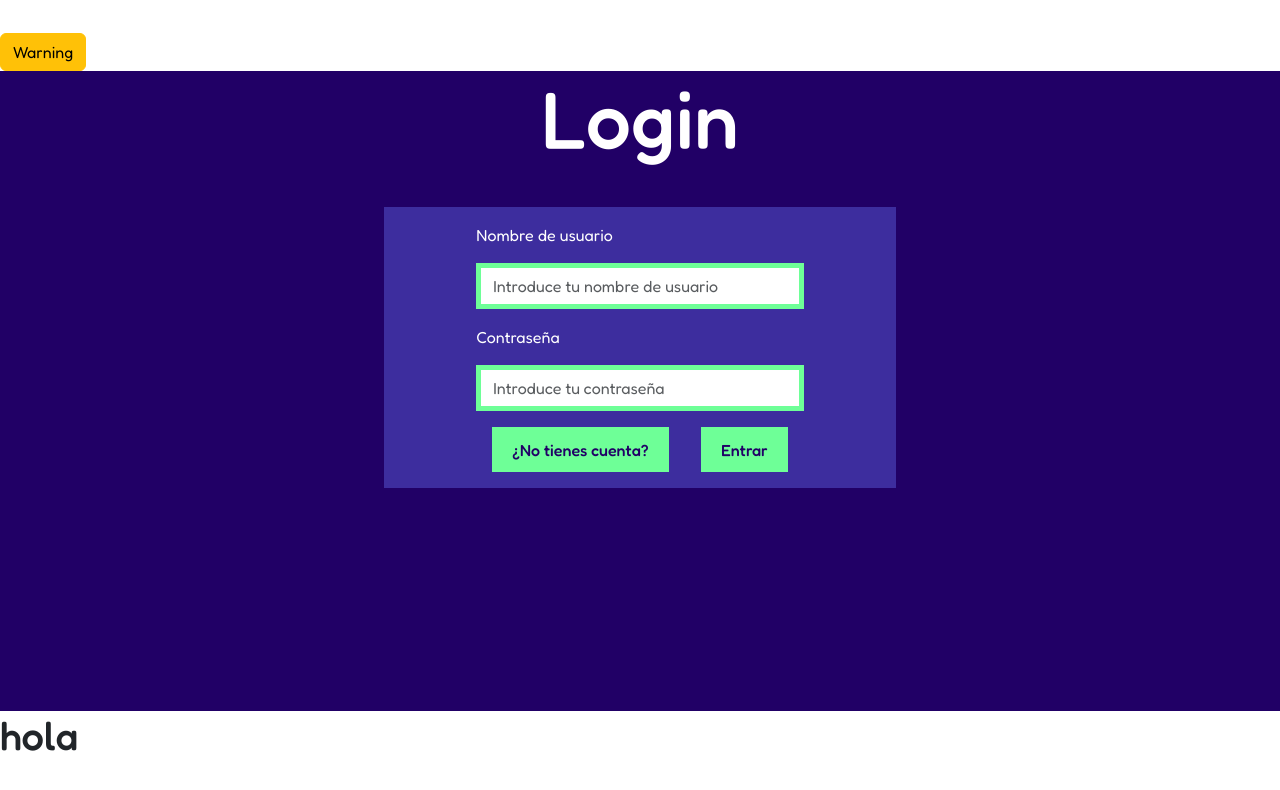
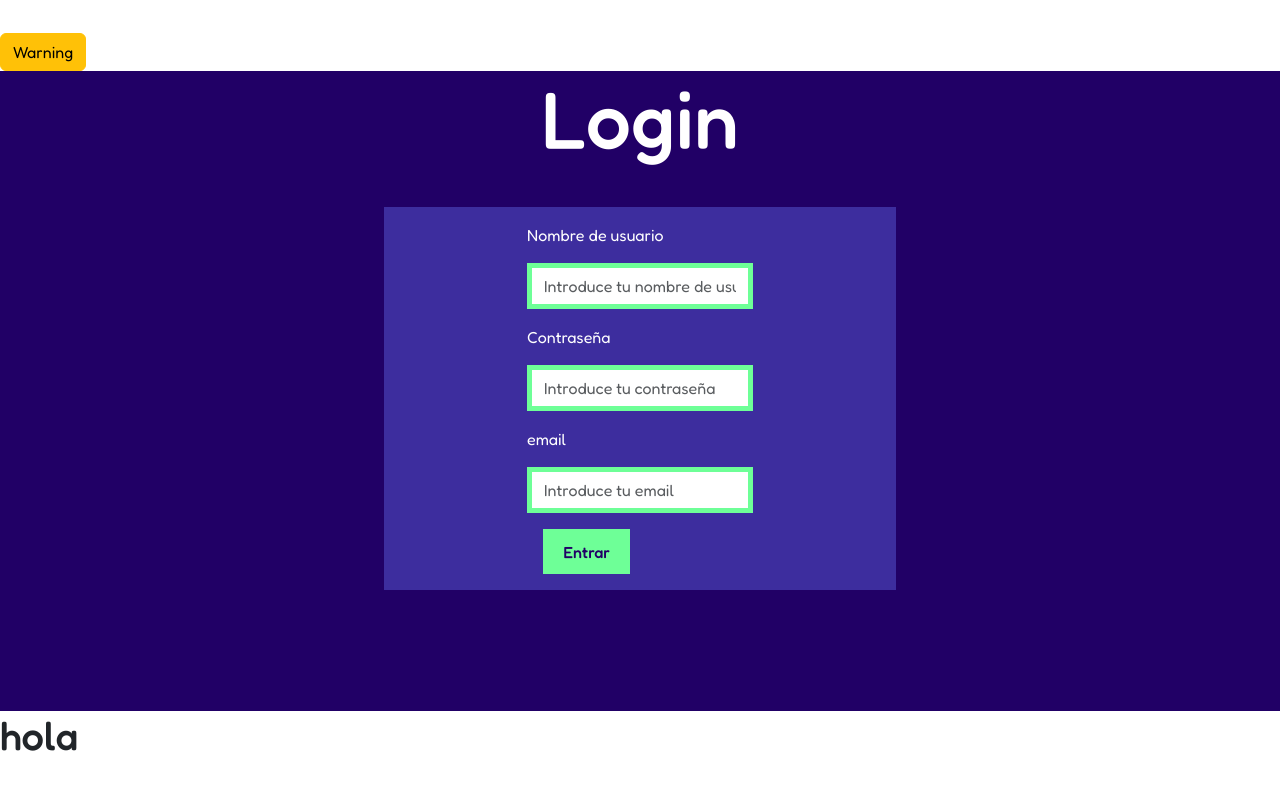
Before and after one commit to natalia9519/werjuniors, a React (Vite) app in the folder client/: page /login in a window 1280 px wide. Shown: the top 790 px of the page. Built offline with nearby package versions, Linux system fonts and the light colour scheme.

Commit message:
login+back v1

```diff
--- a/client/src/views/login/Login.jsx
+++ b/client/src/views/login/Login.jsx
@@ -1,26 +1,141 @@
+// import "./login.css";
+// import React, { useState } from "react";
+// import Container from 'react-bootstrap/Container';
+// import Row from 'react-bootstrap/Row';
+// import Col from 'react-bootstrap/Col';
+// import { Link, useNavigate } from "react-router-dom";
+// import axios from 'axios';
+
+// const URI = 'http://localhost:3000/client/';
+
+// function Login() {
+
+//   const [LoginOk, setLogin] = useState(false);
+
+//   const [name, setName] = useState('');
+//   const [password, setPassword] = useState('');
+//   const navigate = useNavigate();
+
+
+//   const store = async (e) => {
+//     e.preventDefault();
+//     try {
+//       const response = await axios.post(URI + 'login', { name: name, password: password });
+//       if (response.data === 'OK') {
+//         setLogin(true);
+//       } else {
+//         alert('Las credenciales no son válidas');
+//       }
+//     } catch (error) {
+//       console.error('Error al verificar las credenciales', error);
+//     }
+//   }
+
+
+//   const handleLogin = (e) => {
+//     e.preventDefault();
+//     if (terminosAceptados) {
+//       store(e); // Llamar a la función store para verificar las credenciales
+//     } else {
+//       alert("Debes aceptar los términos y condiciones de privacidad");
+//     }
+//   }
+
+//   return (
+//     <>
+//       <main className="main-form">
+//         <Container className="d-flex justify-content-center">
+//           <Row>
+//             <Col>
+//               <h1 className="h1-title-page">Login</h1>
+//             </Col>
+//           </Row>
+//         </Container>
+//         <Container className="d-flex justify-content-center">
+//           <Row>
+//             <Col>
+//               <section className="section-login">
+//                 {!LoginOk ? (
+//                   <form onSubmit={store}>
+//                     <div className="form-group">
+//                       <label htmlFor="formGroupExampleInput" className="tittles">Nombre de usuario</label>
+//                       <input type="text" value={name} onChange={(e) => setName(e.target.value)} className="form-control" id="formGroupExampleInput" placeholder="Introduce tu nombre de usuario" />
+//                     </div>
+//                     <div className="form-group">
+//                       <label htmlFor="formGroupExampleInput2" className="tittles">Contraseña</label>
+//                       <input type="password" value={password} onChange={(e) => setPassword(e.target.value)} className="form-control" id="formGroupExampleInput2" placeholder="Introduce tu contraseña" />
+//                     </div>
+//                     <button type='submit' className="btn-form">Entrar</button>
+//                   </form>
+//                 ) : (
+//                   <div>
+//                     <p className="text-send">Bienvenido</p>
+//                     <Link to="/" className="btn-form">Volver a inicio</Link>
+//                   </div>
+//                 )}
+//               </section>
+//             </Col>
+//           </Row>
+//         </Container>
+//       </main>
+//     </>
+//   );
+// }
+// export default Login;
+
+
+
+
+
+
 import "./login.css";
 import React, { useState } from "react";
 import Container from 'react-bootstrap/Container';
 import Row from 'react-bootstrap/Row';
 import Col from 'react-bootstrap/Col';
-import { Link } from "react-router-dom";
+import { Link, useNavigate } from "react-router-dom";
+import axios from 'axios';
+
+const URI = 'http://localhost:3000/client/';
 
 function Login() {
+  const [LoginOk, setLogin] = useState(false);
+  const [name, setName] = useState('');
+  const [password, setPassword] = useState('');
+  const [email, setEmail] = useState('');
+  const [userData, setUserData] = useState(null);
+  const navigate = useNavigate();
 
-  const [LoginOk, setLogin] = useState(false);
-
-
-  const handleLogin = (e) => {
+  // const store = async (e) => {
+  //   e.preventDefault();
+  //   try {
+  //     const response = await axios.post(URI);
+  //     const user = response.data.find(user => user.name === name && user.password === password);
+  //     if (user) {
+  //       setUserData(user);
+  //     } else {
+  //       alert('Las credenciales no son válidas');
+  //     }
+  //     }catch (error) {
+  //     console.error('Error al verificar las credenciales', error);
+  //   }
+  // }
+  const store = async (e) => {
     e.preventDefault();
-    if (terminosAceptados) {
-      setLogin(true);
-    } else {
-      alert("Debes aceptar los términos y condiciones de privacidad");
+    try {
+      const response = await axios.post(URI);
+       const user = response.data.find(user => user.name === name && user.password === password);
+      if (user) {
+        setLogin(true);
+        alert('Bienvenido ' + name);
+      } else {
+        alert('Las credenciales no son válidas');
+      }
+    } catch (error) {
+      console.error('Error al verificar las credenciales', error);
     }
   }
-  const navigateToSignUp = () => {
-    history.push("/signUp");
-  }
+
 
   return (
     <>
@@ -31,25 +146,28 @@ function Login() {
               <h1 className="h1-title-page">Login</h1>
             </Col>
           </Row>
-
         </Container>
         <Container className="d-flex justify-content-center">
           <Row>
             <Col>
               <section className="section-login">
                 {!LoginOk ? (
-                  <form>
+                  <form onSubmit={store}>
                     <div className="form-group">
                       <label htmlFor="formGroupExampleInput" className="tittles">Nombre de usuario</label>
-                      <input type="text" className="form-control" id="formGroupExampleInput" placeholder="Introduce tu nombre de usuario" />
+                      <input type="text" value={name} onChange={(e) => setName(e.target.value)} className="form-control" id="formGroupExampleInput" placeholder="Introduce tu nombre de usuario" />
                     </div>
                     <div className="form-group">
                       <label htmlFor="formGroupExampleInput2" className="tittles">Contraseña</label>
-                      <input type="password" className="form-control" id="formGroupExampleInput2" placeholder="Introduce tu contraseña" />
+                      <input type="password" value={password} onChange={(e) => setPassword(e.target.value)} className="form-control" id="formGroupExampleInput2" placeholder="Introduce tu contraseña" />
+                    </div>
+                    <div className="form-group">
+                        <label htmlFor="formGroupExampleInput2" className="tittles">email</label>
+                        <input type="email" value={email}
+                        onChange={(e) => setEmail(e.target.value)} className="form-control" id="formGroupExampleInput3" placeholder="Introduce tu email" />
                     </div>
 
-                    <button onClick={handleLogin} className="btn-form">¿No tienes cuenta?</button>
-                    <button onClick={handleLogin} className="btn-form">Entrar</button>
+                    <button type='submit' className="btn-form">Entrar</button>
                   </form>
                 ) : (
                   <div>
@@ -60,9 +178,7 @@ function Login() {
               </section>
             </Col>
           </Row>
-
         </Container>
-
       </main>
     </>
   );
--- a/client/src/views/signUp/SignUp.jsx
+++ b/client/src/views/signUp/SignUp.jsx
@@ -4,11 +4,30 @@ import Container from 'react-bootstrap/Container';
 import Row from 'react-bootstrap/Row';
 import Col from 'react-bootstrap/Col';
 import { Link } from "react-router-dom";
+import axios from 'axios';
+import { useNavigate } from 'react-router-dom'
+
+
+const URI = 'http://localhost:3000/client/'
+
 
 function SignUp() {
 
-  const [RegisterOk, setRegistrado] = useState(false);
-  const [terminosAceptados, setTerminosAceptados] = useState(false);
+
+   const [RegisterOk, setRegistrado] = useState(false);
+   const [terminosAceptados, setTerminosAceptados] = useState(false);
+
+  const [name, setName] = useState('')
+  const [email, setEmail] = useState('')
+  const [password, setPassword] = useState('')
+   const navigate = useNavigate()
+
+  const store = async (e) => {
+      e.preventDefault()
+      await axios.post(URI, { name: name, email: email, password: password })
+      navigate('/')
+  }
+
 
   const handleRegistrarse = (e) => {
       e.preventDefault();
@@ -41,18 +60,21 @@ function SignUp() {
             <Col>
         <section className="section-register">
         {!RegisterOk ? (
-                <form>
+                <form onSubmit={store}>
                     <div className="form-group">
                         <label htmlFor="formGroupExampleInput" className="tittles">Nombre de la empresa</label>
-                        <input type="text" className="form-control" id="formGroupExampleInput" placeholder="Introduce tu nombre de usuario" />
+                        <input type="text" value={name}
+                        onChange={(e) => setName(e.target.value)} className="form-control" id="formGroupExampleInput" placeholder="Introduce tu nombre de usuario" />
                     </div>
                     <div className="form-group">
                         <label htmlFor="formGroupExampleInput2" className="tittles">Contraseña</label>
-                        <input type="password" className="form-control" id="formGroupExampleInput2" placeholder="Introduce tu contraseña" />
+                        <input type="password" value={password}
+                        onChange={(e) => setPassword(e.target.value)} className="form-control" id="formGroupExampleInput2" placeholder="Introduce tu contraseña" />
                     </div>
                     <div className="form-group">
                         <label htmlFor="formGroupExampleInput2" className="tittles">email</label>
-                        <input type="password" className="form-control" id="formGroupExampleInput2" placeholder="Introduce tu email" />
+                        <input type="email" value={email}
+                        onChange={(e) => setEmail(e.target.value)} className="form-control" id="formGroupExampleInput3" placeholder="Introduce tu email" />
                     </div>
                     <div>
                         <input className="form-check-input" type="checkbox" checked={terminosAceptados} onChange={handleTerminosAceptados} />
@@ -61,7 +83,7 @@ function SignUp() {
                         </label>
                     </div>
                     <button onClick={handleRegistrarse} className="btn-form">¿Ya tienes una cuenta?</button>
-                    <button onClick={handleRegistrarse} className="btn-form">Registrarse</button>
+                    <button type='submit' className="btn-form">Registrarse</button>
                 </form>
             ) : (
                 <div>
```
